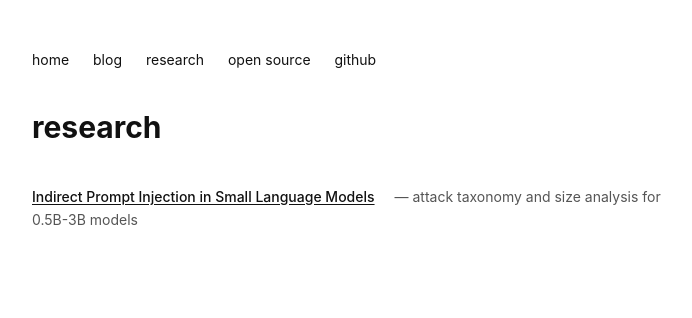
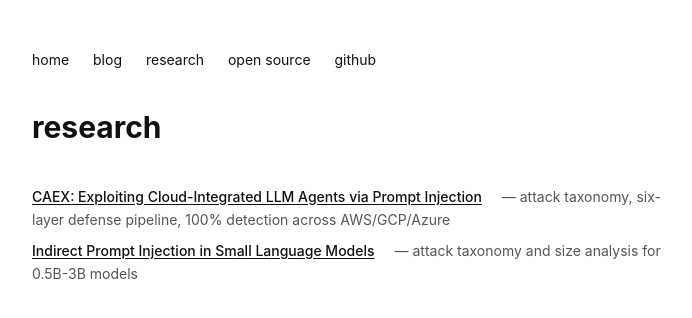
Before and after one commit to HueCodes/HueCodes.github.io, a Jekyll site: the page built from research.md, in a window 1280 px wide. Shown: the top 318 px of the page, without its empty margins (280-972 px from the left). Built offline with Jekyll 4.4.1, drawn with Linux system fonts in a browser that asks for light colours.

Commit message:
Add CAEX to research listing

```diff
--- a/research.md
+++ b/research.md
@@ -17,6 +17,10 @@ title: research
 
 <div class="section">
   <div class="project">
+    <a href="/research/caex/">CAEX: Exploiting Cloud-Integrated LLM Agents via Prompt Injection</a>
+    <span>attack taxonomy, six-layer defense pipeline, 100% detection across AWS/GCP/Azure</span>
+  </div>
+  <div class="project">
     <a href="/research/prompt-injection">Indirect Prompt Injection in Small Language Models</a>
     <span>attack taxonomy and size analysis for 0.5B-3B models</span>
   </div>
```
